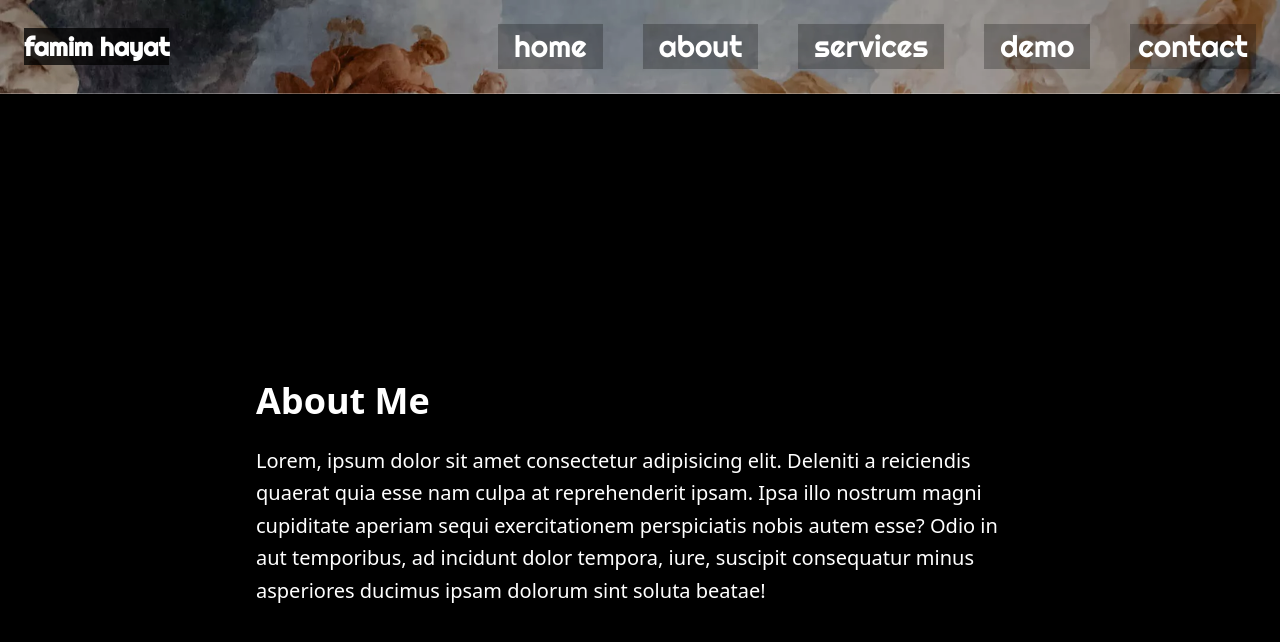
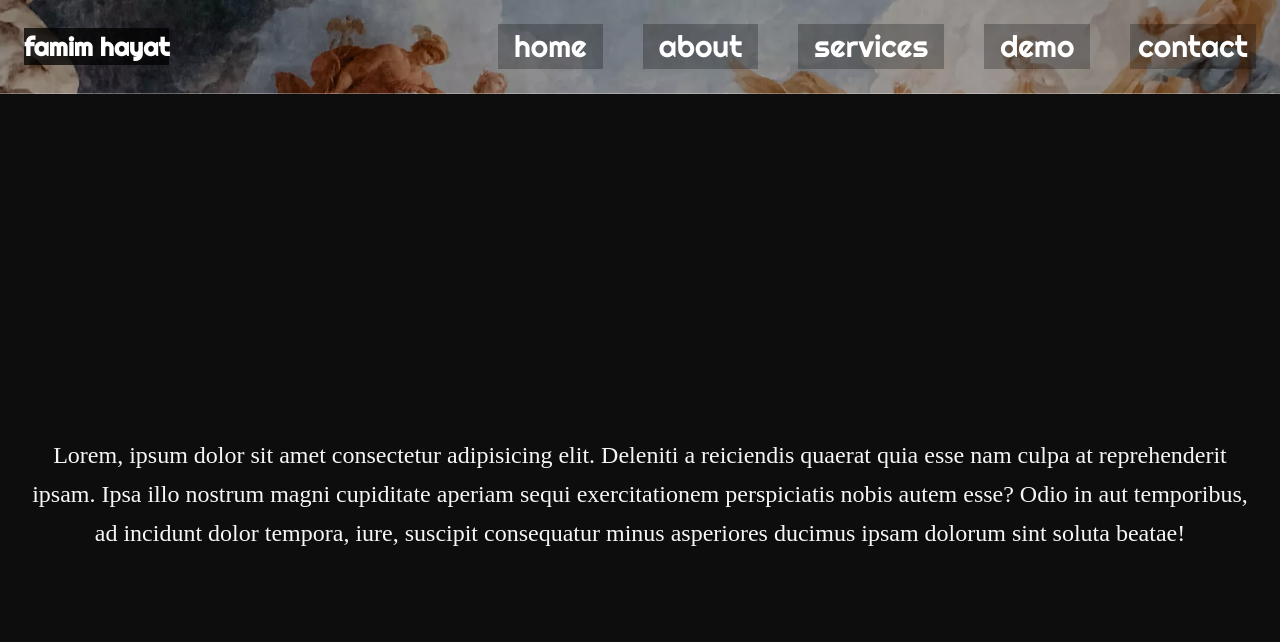
Before and after one commit to famim2002/portfolio, a React (Vite) app: page /about in a window 1280 px wide. Shown: the top 642 px of the page. Built offline with nearby package versions, Linux system fonts and the light colour scheme; a web font is replaced by a local one.

Commit message:
about-me styling

```diff
--- a/src/components/AboutMe.jsx
+++ b/src/components/AboutMe.jsx
@@ -27,11 +27,11 @@ const AboutMe = () => {
       ref={sectionRef}
       className={`transition-all duration-1000 ease-in-out transform ${
         isVisible ? 'opacity-100 translate-y-0' : 'opacity-0 translate-y-10'
-      } text-white text-xl bg-black min-h-screen flex items-center justify-center px-6`}
+      } text-white text-xl bg-[#0d0d0d] min-h-screen flex items-center justify-center px-6`}
     >
-      <div className="max-w-3xl">
-        <h2 className="text-4xl font-bold mb-6">About Me</h2>
-        <p className="leading-relaxed">
+      <div className="container">
+
+        <p className="text-2xl  leading-relaxed font-regularFont text-textColor text-center">
           Lorem, ipsum dolor sit amet consectetur adipisicing elit. Deleniti a reiciendis quaerat quia esse nam culpa at reprehenderit ipsam. Ipsa illo nostrum magni cupiditate aperiam sequi exercitationem perspiciatis nobis autem esse? Odio in aut temporibus, ad incidunt dolor tempora, iure, suscipit consequatur minus asperiores ducimus ipsam dolorum sint soluta beatae!
         </p>
       </div>
--- a/src/index.css
+++ b/src/index.css
@@ -5,7 +5,7 @@
 }
 
 @theme {
-  --color-primaryColor: #141414;
+  --color-primaryColor: #636262;
   --color-secondaryColor: #f0dfc6;
   --color-textColor: #f7f6f5;
 
@@ -26,7 +26,7 @@ a {
 }
 
 .ads {
-  background-color: #141414;
+  background-color: #636262;
 }
 
 .nav-custom-shadow {
```
